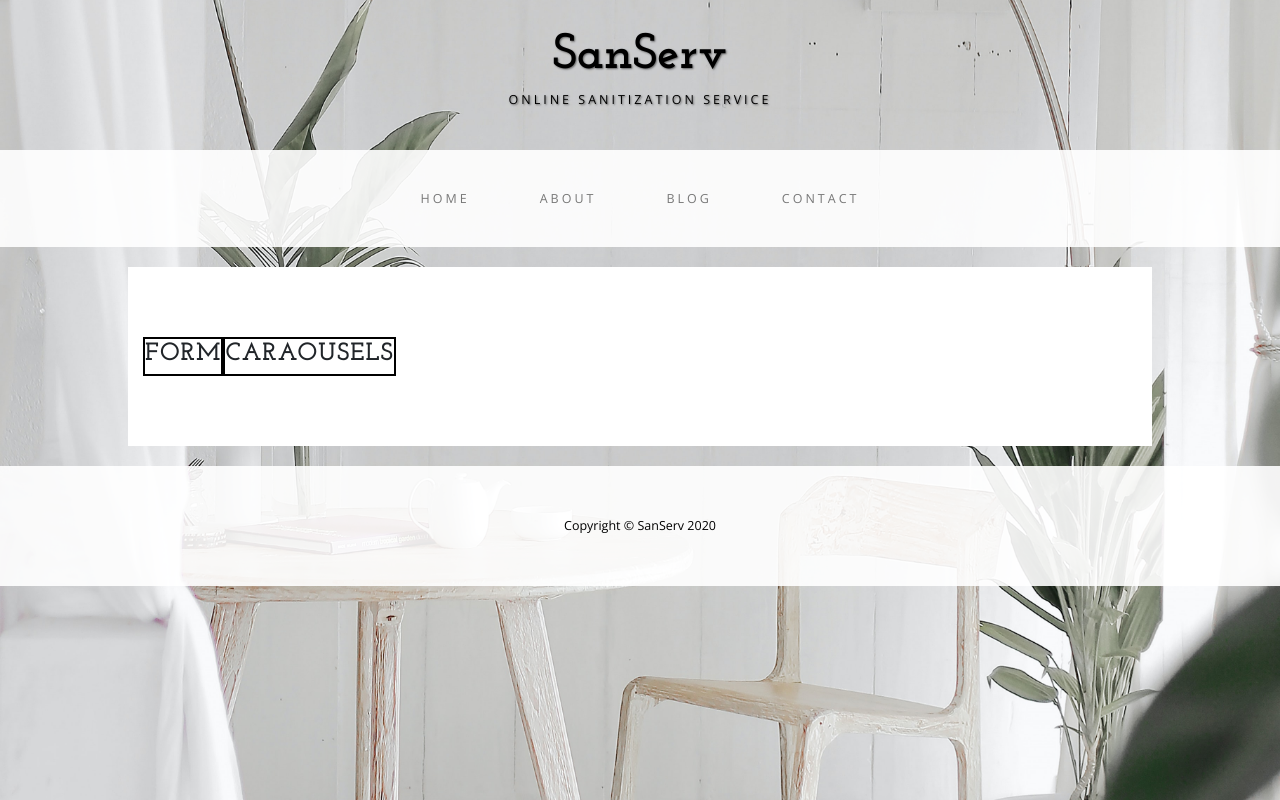
After one commit to JayantDwivedi/Mini-Project, a PHP site: page /html/cars.html in a window 1280 px wide. The commit adds this page. Run offline with PHP 8.4, Linux system fonts and the light colour scheme.

Commit message:
cars added

```diff
--- /dev/null
+++ b/css/cars.css
@@ -0,0 +1,246 @@
+.box {
+    display: flex;
+}
+.form{
+    border: 2px solid black;
+}
+.carousels{
+    border: 2px solid black;
+}
+body {
+    font-family: "Open Sans","Helvetica Neue",Helvetica,Arial,sans-serif;
+    background: url('../img/hutomo-abrianto-X5BWooeO4Cw-unsplash.jpg') no-repeat center center fixed;
+    -webkit-background-size: cover;
+    -moz-background-size: cover;
+    background-size: cover;
+    -o-background-size: cover;
+}
+
+h1,
+h2,
+h3,
+h4,
+h5,
+h6 {
+    text-transform: uppercase;
+    font-family: "Josefin Slab","Helvetica Neue",Helvetica,Arial,sans-serif;
+    font-weight: 700;
+    letter-spacing: 1px;
+}
+
+p {
+    font-size: 1.25em;
+    line-height: 1.6;
+    color: #000;
+}
+
+hr {
+    max-width: 400px;
+    border-color: #999999;
+}
+
+.brand,
+.address-bar {
+    display: none;
+}
+
+.navbar-brand {
+    text-transform: uppercase;
+    font-weight: 900;
+    letter-spacing: 2px;
+}
+
+.navbar-nav {
+    text-transform: uppercase;
+    font-weight: 400;
+    letter-spacing: 3px;
+}
+
+.img-full {
+    min-width:90%;
+    margin: auto;
+}
+
+.brand-before,
+.brand-name {
+    text-transform: capitalize;
+}
+
+.brand-before {
+    margin: 15px 0;
+}
+
+.brand-name {
+    margin: 0;
+    font-size: 4em;
+}
+
+.tagline-divider {
+    margin: 15px auto 3px;
+    max-width: 250px;
+    border-color: #999999;
+}
+.intro-sanserv {
+    text-align: justify;
+}
+.box {
+    margin-bottom: 20px;
+    margin-left: 10%;
+    margin-right: 10%;
+    padding: 70px 15px;
+    background: #fff;
+    background: rgba(255,255,255,1);
+}
+
+.intro-text {
+    text-transform: uppercase;
+    font-size: 1.25em;
+    font-weight: 400;
+    letter-spacing: 1px;
+}
+
+.img-border {
+    float: none;
+    margin: 0 auto 0;
+    border: #999999 solid 1px;
+}
+
+.why-strong {
+    font-size: 32px;
+}
+
+.cards-why {
+    width: 20%;
+    float: left;
+    margin: 20px 15px;
+    background-color: rgb(199, 194, 194);
+    padding: 15px;
+    border-radius: 8px;
+
+}
+
+.cards-why > img {
+    position: relative;
+    display: block;
+    width: 90%;
+    height: 180px;
+    margin: 10px;
+    border-radius: 8px;
+}
+
+.cards-why a {
+    display: block;
+    font-size: 24px;
+    border: 2px solid red;
+    text-decoration: none;
+    text-align: center;
+    color: white;
+    background-color: red;
+    padding: 10px;
+    border-radius: 8px;
+}
+
+.cards-why a:hover {
+    background-color: aquamarine;
+    border: 2px solid aquamarine;
+}
+
+.cards::after {
+    content: '';
+    display: block;
+    clear: both;
+}
+
+.img-left {
+    float: none;
+    margin: 0 auto 0;
+}
+
+footer {
+    background: #fff;
+    background: rgba(255,255,255,0.9);
+}
+
+footer p {
+    margin: 0;
+    padding: 50px 0;
+}
+
+@media screen and (min-width:768px) {
+    .brand {
+        display: inherit;
+        margin: 0;
+        padding: 30px 0 10px;
+        text-align: center;
+        text-shadow: 1px 1px 2px rgba(0,0,0,0.5);
+        font-family: "Josefin Slab","Helvetica Neue",Helvetica,Arial,sans-serif;
+        font-size: 5em;
+        font-weight: 900;
+        line-height: normal;
+        color:black;
+    }
+
+    .top-divider {
+        margin-top: 0;
+    }
+
+    .img-left {
+        float: left;
+        margin-right: 25px;
+    }
+
+    .address-bar {
+        display: inherit;
+        margin: 0;
+        padding: 0 0 40px;
+        text-align: center;
+        text-shadow: 1px 1px 2px rgba(0,0,0,0.5);
+        text-transform: uppercase;
+        font-size: 1.25em;
+        font-weight: 400;
+        letter-spacing: 3px;
+        color: black;
+    }
+
+    .navbar {
+        border-radius: 0;
+    }
+
+    .navbar-header {
+        display: none;
+    }
+
+    .navbar {
+        min-height: 0;
+    }
+
+    .navbar-default {
+        border: none;
+        background: #fff;
+        background: rgba(255,255,255,0.9);
+    }
+
+    .nav>li>a {
+        padding: 35px;
+    }
+
+    .navbar-nav>li>a {
+        line-height: normal;
+    }
+
+    .navbar-nav {
+        display: table;
+        float: none;
+        margin: 0 auto;
+        table-layout: fixed;
+        font-size: 1.25em;
+    }
+}
+
+@media screen and (min-width:1200px) {
+    .box:after {
+        content: '';
+        display: table;
+        clear: both;
+    }
+}
--- /dev/null
+++ b/html/cars.html
@@ -0,0 +1,137 @@
+<!DOCTYPE html>
+<html lang="en">
+
+<head>
+
+    <meta charset="utf-8">
+    <meta http-equiv="X-UA-Compatible" content="IE=edge">
+    <meta name="viewport" content="width=device-width, initial-scale=1">
+    <meta name="description" content="">
+    <meta name="author" content="">
+
+    <title>SanServ-Cars</title>
+
+    <!-- Bootstrap Core CSS -->
+    <link href="../css/bootstrap.min.css" rel="stylesheet">
+    <link rel="stylesheet" href="https://stackpath.bootstrapcdn.com/bootstrap/4.5.2/css/bootstrap.min.css"
+        integrity="sha384-JcKb8q3iqJ61gNV9KGb8thSsNjpSL0n8PARn9HuZOnIxN0hoP+VmmDGMN5t9UJ0Z" crossorigin="anonymous">
+
+    <!-- Custom CSS -->
+    <!-- <link href="../css/business-casual.css" rel="stylesheet"> -->
+    <link rel="stylesheet" href="../css/cars.css">
+
+    <!-- Fonts -->
+    <link
+        href="http://fonts.googleapis.com/css?family=Open+Sans:300italic,400italic,600italic,700italic,800italic,400,300,600,700,800"
+        rel="stylesheet" type="text/css">
+    <link
+        href="http://fonts.googleapis.com/css?family=Josefin+Slab:100,300,400,600,700,100italic,300italic,400italic,600italic,700italic"
+        rel="stylesheet" type="text/css">
+
+</head>
+
+<body>
+
+    <div class="brand">SanServ</div>
+    <div class="address-bar">Online Sanitization Service</div>
+
+    <!-- <?php
+
+	if (isset($_GET["logout"])) {
+
+		if ($_GET["logout"] == "true") { ?>
+
+			<div class="alert alert-success">
+			<a href="#" class="close" data-dismiss="alert" aria-label="close">&times;</a>
+			<strong>You have been logged out of the system.</strong>
+			</div>
+
+	<?php
+		}
+
+	?> -->
+
+
+    <!-- Navigation -->
+    <nav class="navbar navbar-default" role="navigation">
+        <div class="container">
+            <!-- Brand and toggle get grouped for better mobile display -->
+            <div class="navbar-header">
+                <button type="button" class="navbar-toggle" data-toggle="collapse"
+                    data-target="#bs-example-navbar-collapse-1">
+                    <span class="sr-only">Toggle navigation</span>
+                    <span class="icon-bar"></span>
+                    <span class="icon-bar"></span>
+                    <span class="icon-bar"></span>
+                </button>
+                <!-- navbar-brand is hidden on larger screens, but visible when the menu is collapsed -->
+                <a class="navbar-brand" href="../index.html">SanServ</a>
+            </div>
+            <!-- Collect the nav links, forms, and other content for toggling -->
+            <div class="collapse navbar-collapse" id="bs-example-navbar-collapse-1">
+                <ul class="nav navbar-nav">
+                    <li>
+                        <a href="../index.html">Home</a>
+                    </li>
+                    <li>
+                        <a href="#">About</a>
+                    </li>
+                    <li>
+                        <a href="#">Blog</a>
+                    </li>
+                    <li>
+                        <a href="#">Contact</a>
+                    </li>
+                </ul>
+            </div>
+            <!-- /.navbar-collapse -->
+        </div>
+    </nav>
+
+    <div class="box">
+        <div class="form">
+            <h1>form</h1>
+        </div>
+        <div class="carousels">
+            <h1>Caraousels</h1>
+        </div>
+    </div>
+    <!-- /.container -->
+
+    <footer>
+        <div class="container">
+            <div class="row">
+                <div class="col-lg-12 text-center">
+                    <p>Copyright &copy; SanServ 2020</p>
+                </div>
+            </div>
+        </div>
+    </footer>
+
+    <script src="https://code.jquery.com/jquery-3.5.1.slim.min.js"
+        integrity="sha384-DfXdz2htPH0lsSSs5nCTpuj/zy4C+OGpamoFVy38MVBnE+IbbVYUew+OrCXaRkfj" crossorigin="anonymous">
+    </script>
+    <script src="https://cdn.jsdelivr.net/npm/popper.js@1.16.1/dist/umd/popper.min.js"
+        integrity="sha384-9/reFTGAW83EW2RDu2S0VKaIzap3H66lZH81PoYlFhbGU+6BZp6G7niu735Sk7lN" crossorigin="anonymous">
+    </script>
+    <script src="https://stackpath.bootstrapcdn.com/bootstrap/4.5.2/js/bootstrap.min.js"
+        integrity="sha384-B4gt1jrGC7Jh4AgTPSdUtOBvfO8shuf57BaghqFfPlYxofvL8/KUEfYiJOMMV+rV" crossorigin="anonymous">
+    </script>
+
+
+    <!-- jQuery -->
+    <script src="js/jquery.js"></script>
+
+    <!-- Bootstrap Core JavaScript -->
+    <script src="js/bootstrap.min.js"></script>
+
+    <!-- Script to Activate the Carousel -->
+    <script>
+        $('.carousel').carousel({
+            interval: 2000 //changes the speed
+        })
+    </script>
+
+</body>
+
+</html>
```
Also changed, not shown: css/index.css (+49 -1 lines).
